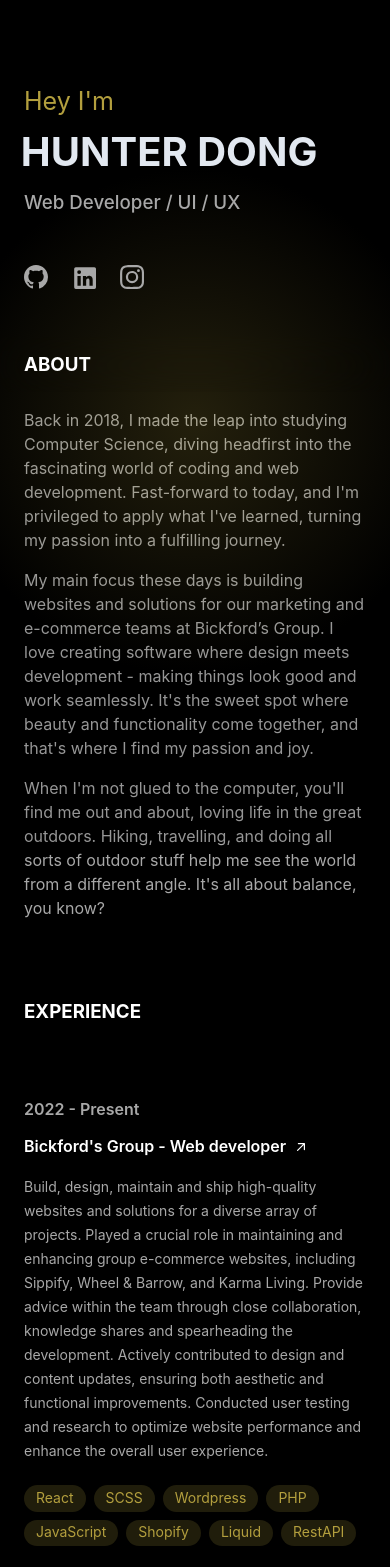
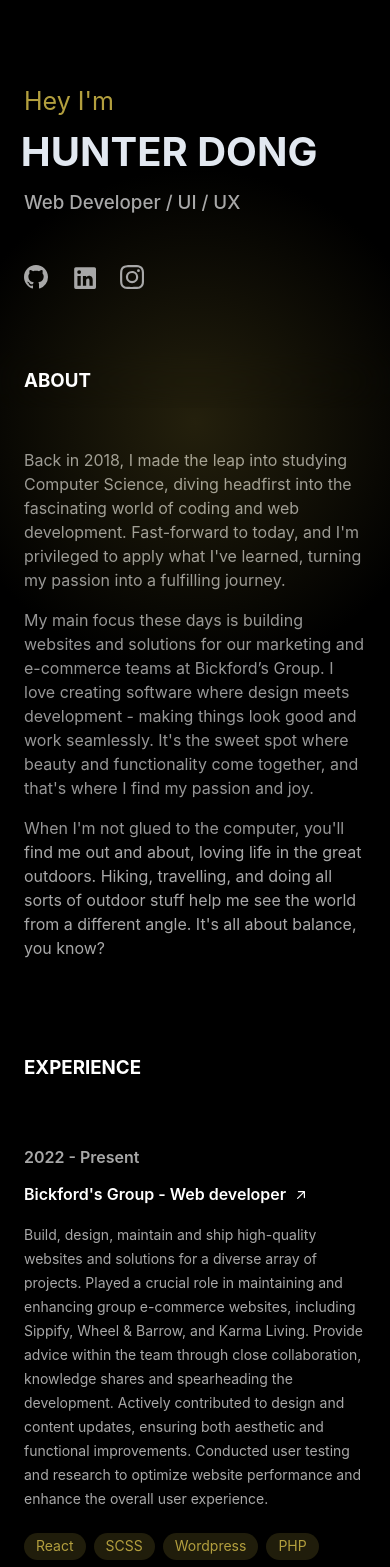
Before and after one commit to hunterbiu1205/portfolio-V3, a React (Create React App) app: page / in a window 390 px wide. Shown: the top 1567 px of the page. Built offline with nearby package versions, Linux system fonts and the light colour scheme.

Commit message:
update mobile

```diff
--- a/src/components/About/About.scss
+++ b/src/components/About/About.scss
@@ -2,6 +2,10 @@
     padding-top: 5rem;
 
     @media screen and (max-width: 768px) {
-        padding-top: 3rem;
+        padding-top:4rem;
+    }
+
+    h3{
+        margin-bottom: 2.5rem;
     }
 }
--- a/src/components/Experience/Experience.scss
+++ b/src/components/Experience/Experience.scss
@@ -5,10 +5,19 @@
         padding-top: 3rem;
     }
 
+    h3{
+        margin-top: 1rem;
+        margin-bottom: 1.5rem;
+    }
+
     .m-resume {
         display: flex;
         margin: 3rem 0rem;
 
+
+        @media screen and (max-width: 768px) {
+            margin: 2rem 0rem;
+        }
         .m-block-year {
             width: 150px;
 
--- a/src/components/Main/Main.scss
+++ b/src/components/Main/Main.scss
@@ -36,7 +36,7 @@
 
         @media screen and (max-width: 768px) {
             display: block;
-            margin: 2rem -1rem 0rem -1rem;
+            margin: 0.5rem -1rem 0rem -1rem;
             padding: 0.5rem 1rem;
             border-radius: 5px;
         }
--- a/src/components/Projects/Projects.scss
+++ b/src/components/Projects/Projects.scss
@@ -4,7 +4,12 @@
     @media screen and (max-width: 768px) {
         padding-top: 2rem;
     }
+
+    h3{
+        margin-bottom: 1rem;
+    }
 }
+
 
 .m-project-img {
     width: 130px;
@@ -17,7 +22,9 @@
 .m-project-archive {
     display: flex;
     margin: 3rem 0rem;
-
+    @media screen and (max-width: 768px) {
+        margin: 2rem 0rem;
+    }
     .m-block-year {
         width: 150px;
 
```
